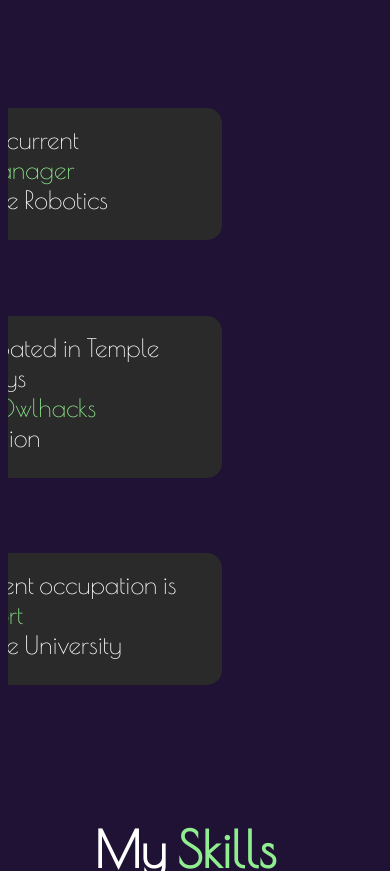
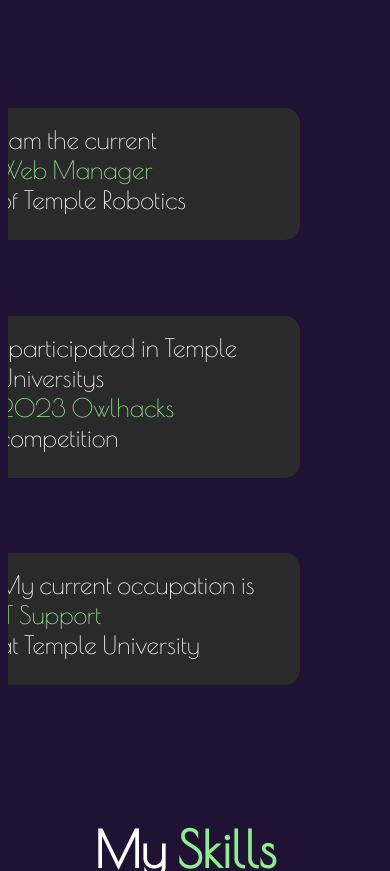
Before and after one commit to NasierF/resume-website, a React (Create React App) app: page / in a window 390 px wide. Shown: the part 2099-2970 px from the top of the page. Built offline with nearby package versions, Linux system fonts and the light colour scheme.

Commit message:
mobile should now be good for vertical view.

```diff
--- a/src/App.css
+++ b/src/App.css
@@ -188,7 +188,7 @@
   margin-top: 12vh;
 }
 
-@media (max-width: 414px) {
+@media (max-width: 718px) {
   /* CSS rules specific to iPhones go here */
   /* You can add or override styles for smaller screens */
   .App {
@@ -209,8 +209,8 @@
     transform: scale(.32);
     width: 120vw;
     margin-left: -48vw;
-    margin-top: -1vh;
-    height: 9vh;
+    margin-top: -1.5vh;
+    height: 11vh;
     display: flex;
     flex-direction: row;
     flex-wrap: wrap;
@@ -243,7 +243,7 @@
     flex-direction: row;
     flex-wrap: wrap;
     line-height: 1;
-    margin-top: 40vh;
+    margin-top: 45vh;
     width: 70vw;
   }
   .TitleConainer h5{
@@ -259,7 +259,7 @@
   .bubbles{
     display: flex;
     flex-direction: row;
-    margin-left: -320vw;
+    margin-left: -300vw;
     width: auto;
     max-width: 80vw;
     height: 100vh;
```
